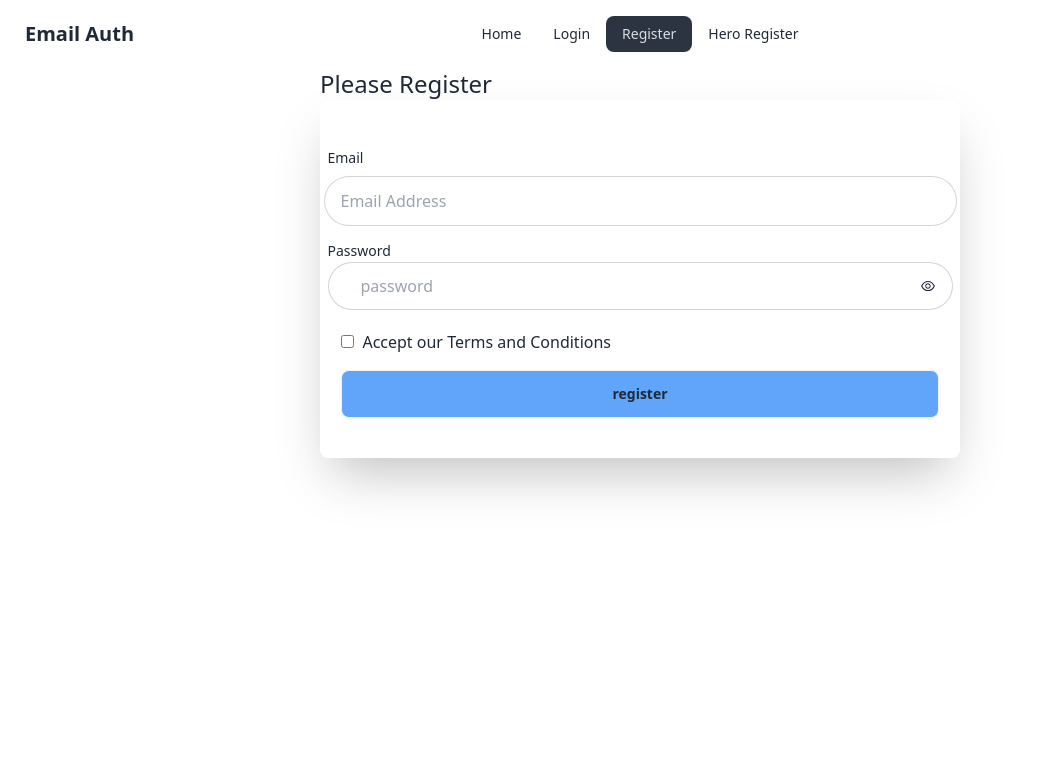
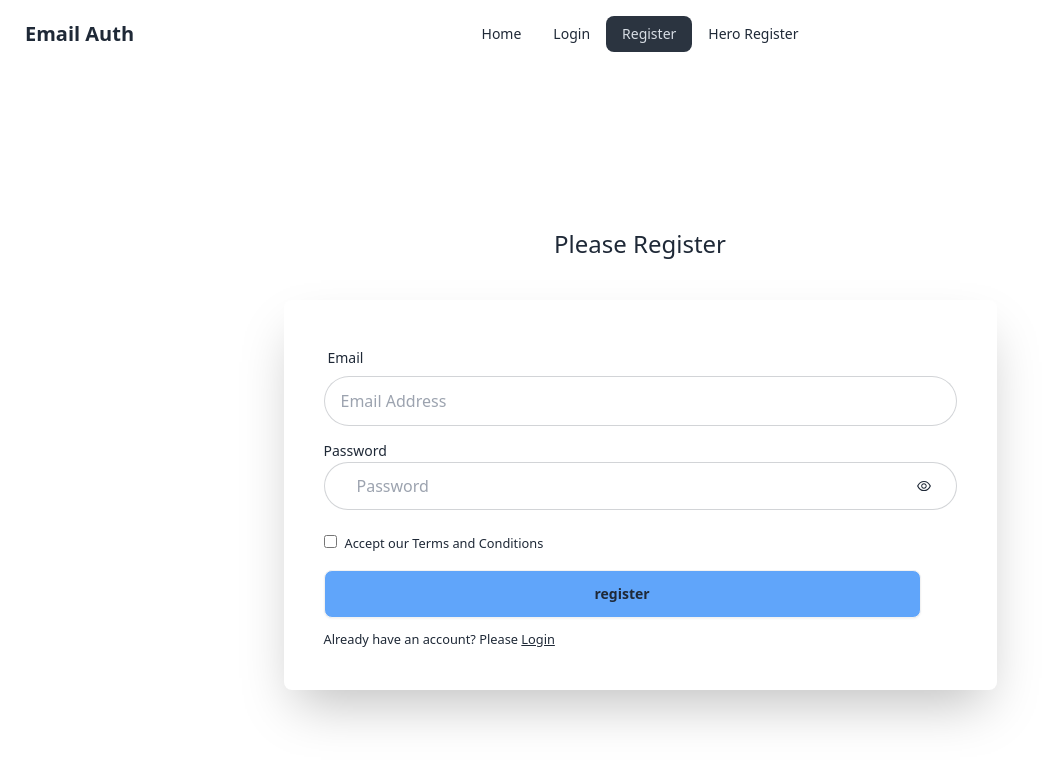
Before and after one commit to afrinbhuiyan/user-email-password-auth, a React (Vite) app: page /register in a window 1280 px wide. Shown: the top 764 px of the page, without its empty margins (0-1044 px from the left). Built offline with nearby package versions, Linux system fonts and the light colour scheme.

Commit message:
forget or reset password, toggole ragistration and login added

```diff
--- a/src/components/Login/Login.jsx
+++ b/src/components/Login/Login.jsx
@@ -1,19 +1,55 @@
-import { signInWithEmailAndPassword } from "firebase/auth/cordova";
+import { sendPasswordResetEmail, signInWithEmailAndPassword } from "firebase/auth/cordova";
 import auth from "../../firebase/firebase";
+import { useState } from "react";
+import { Link } from "react-router-dom";
+import { useRef } from "react";
 
 const Login = () => {
+
+    const [loginError, setLoginError] = useState('');
+    const [loginSuccess, setLoginSuccess] = useState('');
+    const emailRef = useRef(null);
+
     const handleLogin = e => {
         e.preventDefault();
         const email = e.target.email.value;
         const password = e.target.password.value;
         console.log(email, password)
+        // reset error and success
+        setLoginError('')
+        setLoginSuccess('')
         // add validation
         signInWithEmailAndPassword(auth, email, password)
-        .then(result => {
-            console.log(result.user)
+            .then(result => {
+                console.log(result.user);
+                setLoginSuccess('User Logged In Successfully')
+            })
+            .catch(error => {
+                console.error(error)
+                setLoginError(error.message);
+            })
+    }
+
+    const handleForgerPassword = () => {
+        const email = emailRef.current.value;
+        if(!email){
+            console.log('Please Provide an email', emailRef.current.value)
+            return;
+        }
+        else if(!/^[^\s@]+@[^\s@]+\.[^\s@]+$/.test(email)){
+            console.log('Please write a valid email')
+            return;
+        }
+        // send validation email
+        sendPasswordResetEmail(auth, email)
+        .then(() => {
+            alert('Please check your email')
         })
-        .catch(error => console.error(error))
+        .catch(error => {
+            console.error(error)
+        })
     }
+
     return (
         <div className="hero bg-base-200 py-20">
             <div className="hero-content flex-col lg:flex-row-reverse">
@@ -30,7 +66,7 @@ const Login = () => {
                             <label className="label">
                                 <span className="label-text">Email</span>
                             </label>
-                            <input type="email" placeholder="email" name="email" className="input input-bordered" required />
+                            <input type="email" placeholder="email" name="email" ref={emailRef} className="input input-bordered" required />
                         </div>
                         <div className="form-control">
                             <label className="label">
@@ -38,11 +74,24 @@ const Login = () => {
                             </label>
                             <input type="password" placeholder="password" name="password" className="input input-bordered" required />
                             <label className="label">
-                                <a href="#" className="label-text-alt link link-hover">Forgot password?</a>
+                                <a onClick={handleForgerPassword} href="#" className="label-text-alt link link-hover">Forgot password?</a>
                             </label>
                         </div>
                         <div className="form-control mt-6">
-                            <button className="btn btn-primary">Login</button>
+                            <button className="btn bg-blue-400 text-white hover:shadow-xl hover:shadow-[#87b3e6] hover:bg-blue-300">Login</button>
+                        </div>
+                        <div>
+
+                            {
+                                loginError && <p className="text-[#f03333] font-semibold pt-3">{loginError}</p>
+                            }
+                            {
+                                loginSuccess && <p className="text-[#3da024] font-semibold pt-3" >{loginSuccess}</p>
+                            }
+
+                            <p><small>New to this website? Please <Link to={'/register'} ><a href=""
+                            className="underline font-medium hover:text-blue-500" >Register</a></Link> </small></p>
+
                         </div>
                     </form>
                 </div>
--- a/src/components/Register/Register.jsx
+++ b/src/components/Register/Register.jsx
@@ -3,6 +3,7 @@ import auth from "../../firebase/firebase";
 import { useState } from "react";
 import { AiOutlineEye } from "react-icons/ai";
 import { AiFillEyeInvisible } from "react-icons/ai";
+import { Link } from "react-router-dom";
 
 const Register = () => {
     const [registerError, setRegisterError] = useState('');
@@ -10,7 +11,7 @@ const Register = () => {
     const [showPassword, setShowPassword] = useState(false);
     const handleRegister = e => {
         e.preventDefault();
-        // reset error
+        // reset error and success
         setRegisterError('')
         setRegisterSuccess('')
         const email = e.target.email.value;
@@ -42,9 +43,9 @@ const Register = () => {
     }
     return (
         <div>
-            <div className="mx-auto md:w-1/2 ">
-                <h2 className="text-2xl">Please Register</h2>
-                <form onSubmit={handleRegister} className="bg-white shadow-2xl rounded-lg p-10 flex flex-col items-center">
+            <div className="mx-auto md:w-1/2 flex flex-col justify-center items-center mt-40">
+                <h2 className="text-2xl mb-10">Please Register</h2>
+                <form onSubmit={handleRegister} className="bg-white shadow-2xl rounded-lg p-10 ">
                     <div className="form-control">
                         <label className="label">
                             <span className="label-text">Email</span>
@@ -58,7 +59,7 @@ const Register = () => {
                         <br />
                         <label className="input input-bordered flex items-center gap-2 border rounded-full">
                         <input className="pr-80  py-3 px-4"
-                            placeholder="password" type={showPassword ? "text" : "password"}
+                            placeholder="Password" type={showPassword ? "text" : "password"}
                             name="password" id="" required />
                         <span onClick={() => setShowPassword(!showPassword)} >
                             {
@@ -69,7 +70,7 @@ const Register = () => {
                     </div>
                     <div className="">
                     <input className="mr-2" type="checkbox" name="terms" id="terms" />
-                    <label htmlFor="terms">Accept our <a href="">Terms and Conditions</a></label>
+                    <small><label htmlFor="terms">Accept our <a href="">Terms and Conditions</a></label></small>
                     <br />
                     <input className="btn mt-4 bg-blue-400 px-[270px]" type="submit" value="register" />
 
@@ -80,6 +81,10 @@ const Register = () => {
                     {
                         registerSuccess && <p className="text-[#3da024] font-semibold pt-3" >{registerSuccess}</p>
                     }
+
+                    <p className="mt-2"><small>Already have an account? Please <Link to={'/login'} ><a
+                    className="underline font-medium hover:text-blue-500"> Login </a></Link> </small></p>
+
                 </form>
             </div>
         </div>
```
